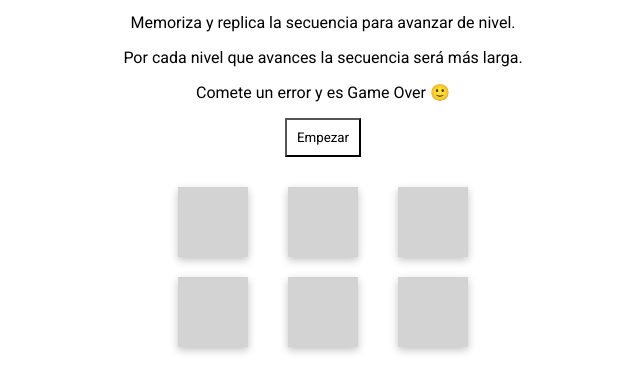
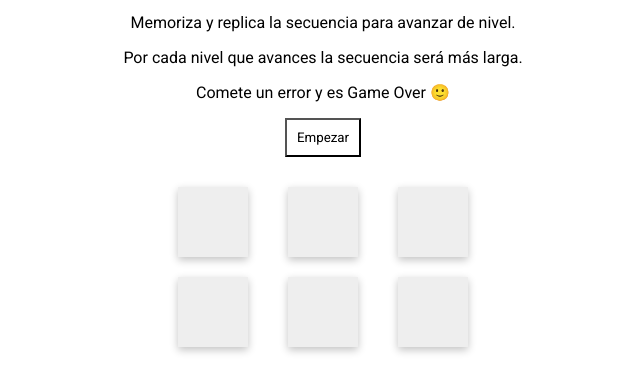
Before and after one commit to jmerinodev/Memory-Game, a plain HTML site: page index.html in a window 1280 px wide. Shown: the part 103-494 px from the top of the page, without its empty margins (317-957 px from the left). Drawn offline with Linux system fonts and the light colour scheme.

Commit message:
lighter grey color for squares

```diff
--- a/styles.css
+++ b/styles.css
@@ -27,7 +27,7 @@ button {
 }
 
 .square {
-    background-color: lightgrey;
+    background-color: #eee;
     box-shadow: rgba(0, 0, 0, 0.24) 0px 3px 8px;
     cursor: default;
     width: 70px;
```
